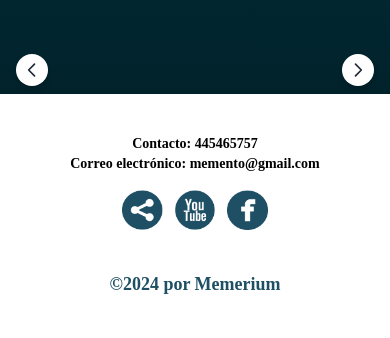
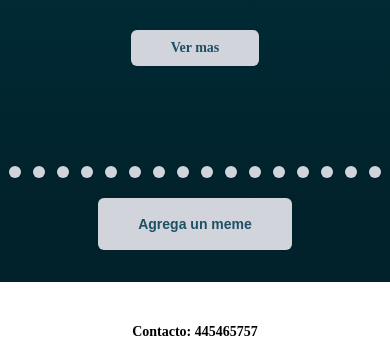
Before and after one commit to jfigueira87/Memerium, a React (Vite) app: page / in a window 390 px wide. Shown: the part 1890-2228 px from the top of the page. Built offline with nearby package versions, Linux system fonts and the light colour scheme; data requests are answered from the project's data file; a web font is replaced by a local one.

Commit message:
adding button in carousel

```diff
--- a/src/pages/EditMeme.jsx
+++ b/src/pages/EditMeme.jsx
@@ -3,6 +3,7 @@ import { useParams, Link, useNavigate } from "react-router-dom";
 import { getOneMeme, updateMeme } from "../services/services";
 import { useForm } from "react-hook-form";
 import { useLoaderData } from "react-router-dom";
+
 
 const EditMeme = () => {
   const { id } = useParams();
@@ -92,7 +93,7 @@ const EditMeme = () => {
           </div>
 
           <div>
-            <input type="submit" value="Guardar información" className="flex w-full justify-center rounded-md bg-gray-300 px-3 py-1.5 text-sm font-semibold leading-6 text-primary shadow-sm" />
+          <Link to={`/detailmeme/${id_meme}`}><input type="submit" value="Guardar información" className="flex w-full justify-center rounded-md bg-gray-300 px-3 py-1.5 text-sm font-semibold leading-6 text-primary shadow-sm" /></Link>
           </div>
 
         </form>
--- a/src/pages/Home.jsx
+++ b/src/pages/Home.jsx
@@ -1,6 +1,7 @@
 import { getAllMemes } from "../services/services";
 import { useEffect, useState } from "react";
 import Card from "../components/Card";
+import { Link } from "react-router-dom";
 
 const Home = () => {
   const [memes, setMemes] = useState([]);
@@ -80,6 +81,7 @@ const Home = () => {
 
       {/* Carrusel */}
       <div className="relative overflow-hidden bg-gradient-to-b from-[#01222B] via-secundary to-[#01222B]">
+        <h2 className="text-white text-center sm:text-5xl text-3xl sm:bottom-10 bottom-5 w-full pt-8">CONOCE NUESTROS MEMES</h2>
         {/* Wrapper del Carrusel */}
         <div
           className="relative flex transition-transform duration-700 ease-in-out my-20"
@@ -107,29 +109,23 @@ const Home = () => {
         </div>
 
         {/* Indicadores del Carrusel */}
-  <div className="relative hidden sm:flex">
-    {/* Contenedor de Indicadores del Carrusel */}
-    <div className="flex absolute bottom-2 sm:bottom-5 left-1/2 transform -translate-x-1/2 z-30 space-x-2 sm:space-x-3 overflow-x-auto">
-      {/* Contenedor interno para permitir desplazamiento horizontal */}
-      <div className="flex space-x-2 sm:space-x-3">
+        <div className="flex absolute bottom-5 left-1/2 z-30 space-x-3 -translate-x-1/2">
           {pages.map((_, i) => (
             <button
               key={i}
               type="button"
-            className={`w-2 h-2 sm:w-3 sm:h-3 rounded-full ${i === currentPage ? 'bg-white' : 'bg-gray-300'}`}
+              className={`w-3 h-3 rounded-full ${i === currentPage ? 'bg-white' : 'bg-gray-300'}`}
               aria-current={i === currentPage ? 'true' : 'false'}
               aria-label={`Slide ${i + 1}`}
               onClick={() => goToPage(i)}
             ></button>
           ))}
         </div>
-    </div>
-  </div>
 
         {/* Controles del Carrusel */}
         <button
           type="button"
-    className="flex absolute top-0 left-0 z-30 justify-center items-center px-4 h-full cursor-pointer group focus:outline-none sm:block hidden"
+          className="flex absolute top-0 left-0 z-30 justify-center items-center px-4 h-full cursor-pointer group focus:outline-none"
           onClick={prevPage}
         >
           <span className="inline-flex justify-center items-center w-8 h-8 rounded-full bg-white text-gray-800 group-hover:bg-gray-200">
@@ -146,7 +142,7 @@ const Home = () => {
         </button>
         <button
           type="button"
-    className="flex absolute top-0 right-0 z-30 justify-center items-center px-4 h-full cursor-pointer group focus:outline-none sm:block hidden"
+          className="flex absolute top-0 right-0 z-30 justify-center items-center px-4 h-full cursor-pointer group focus:outline-none"
           onClick={nextPage}
         >
           <span className="inline-flex justify-center items-center w-8 h-8 rounded-full bg-white text-gray-800 group-hover:bg-gray-200">
@@ -161,42 +157,10 @@ const Home = () => {
             </svg>
           </span>
         </button>
-
-  {/* Controles del Carrusel en Mobile */}
-  <div className="absolute inset-x-0 bottom-0 flex justify-between px-4 py-2 sm:hidden">
-    <button
-      type="button"
-      className="flex justify-center items-center w-8 h-8 rounded-full bg-white text-gray-800 shadow-md hover:bg-gray-200 focus:outline-none"
-      onClick={prevPage}
-    >
-      <svg
-        className="w-5 h-5"
-        fill="none"
-        stroke="currentColor"
-        viewBox="0 0 24 24"
-        xmlns="http://www.w3.org/2000/svg"
-      >
-        <path strokeLinecap="round" strokeLinejoin="round" strokeWidth="2" d="M15 19l-7-7 7-7"></path>
-      </svg>
-    </button>
-    <button
-      type="button"
-      className="flex justify-center items-center w-8 h-8 rounded-full bg-white text-gray-800 shadow-md hover:bg-gray-200 focus:outline-none"
-      onClick={nextPage}
-    >
-      <svg
-        className="w-5 h-5"
-        fill="none"
-        stroke="currentColor"
-        viewBox="0 0 24 24"
-        xmlns="http://www.w3.org/2000/svg"
-      >
-        <path strokeLinecap="round" strokeLinejoin="round" strokeWidth="2" d="M9 5l7 7-7 7"></path>
-      </svg>
-    </button>
       </div>
+      <div className="text-center text-black font-mainFont flex justify-center bg-[#01222B] w-full pb-8">
+        <Link to={`/newmeme`}> <button type="button" className="rounded-md bg-gray-300 px-10 py-4 text-sm font-bold  text-primary shadow-sm">Agrega un meme</button></Link>
       </div>
-
     </>
   );
 };
```
Lines whose indentation alone changed are shown as unchanged.
